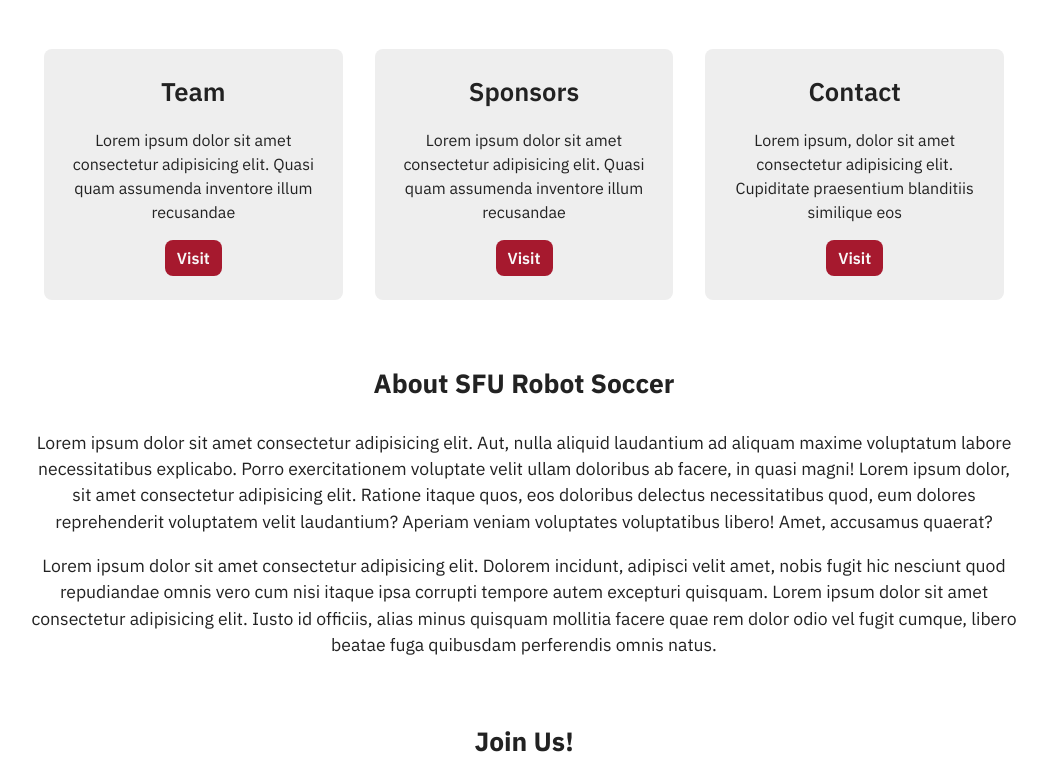
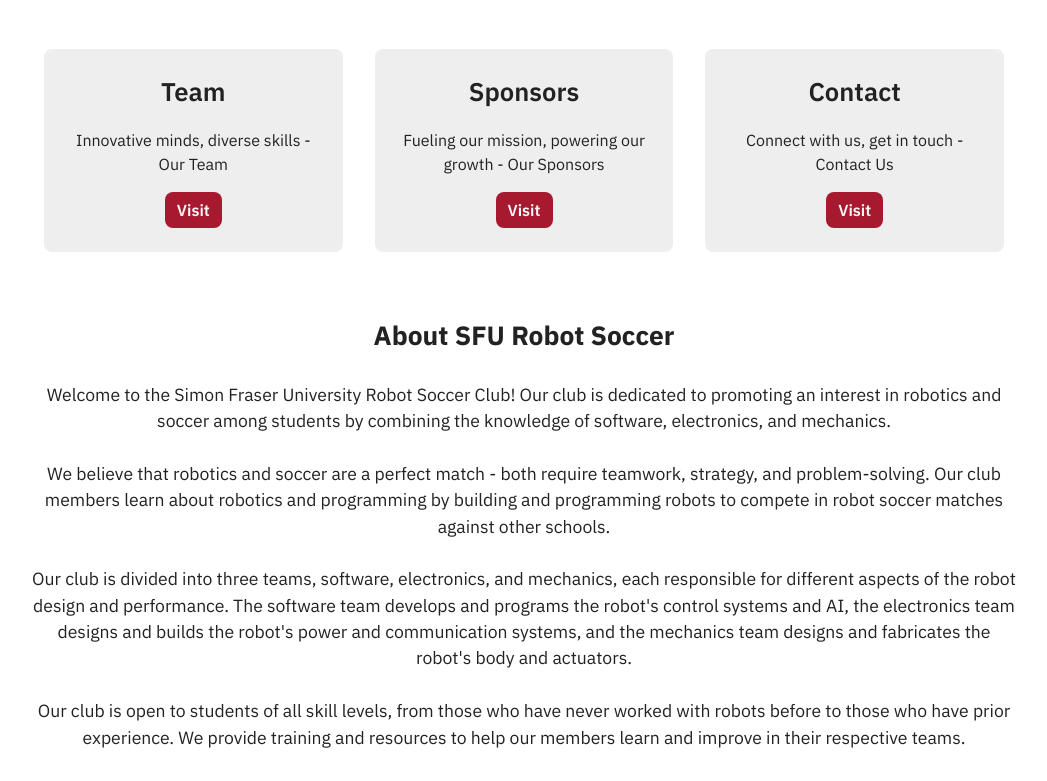
Before and after one commit to tonyma99/sfuskynet.ca, a SvelteKit app: page / in a window 1280 px wide. Shown: the part 766-1547 px from the top of the page, without its empty margins (116-1163 px from the left). Built offline with nearby package versions, Linux system fonts and the light colour scheme.

Commit message:
Replace placeholder text

```diff
--- a/src/routes/+page.svelte
+++ b/src/routes/+page.svelte
@@ -4,17 +4,17 @@
     const cards = [
         {
             heading: 'Team',
-            description: 'Lorem ipsum dolor sit amet consectetur adipisicing elit. Quasi quam assumenda inventore illum recusandae',
+            description: 'Innovative minds, diverse skills - Our Team',
             page: '/team',
         },
         {
             heading: 'Sponsors',
-            description: 'Lorem ipsum dolor sit amet consectetur adipisicing elit. Quasi quam assumenda inventore illum recusandae',
+            description: 'Fueling our mission, powering our growth - Our Sponsors',
             page: '/sponsors',
         },
         {
             heading: 'Contact',
-            description: 'Lorem ipsum, dolor sit amet consectetur adipisicing elit. Cupiditate praesentium blanditiis similique eos',
+            description: 'Connect with us, get in touch - Contact Us',
             page: '/contact',
         },
     ];
@@ -38,13 +38,22 @@
 
     <div class="section section--about">
         <h3>About SFU Robot Soccer</h3>
-        <p>Lorem ipsum dolor sit amet consectetur adipisicing elit. Aut, nulla aliquid laudantium ad aliquam maxime voluptatum labore necessitatibus explicabo. Porro exercitationem voluptate velit ullam doloribus ab facere, in quasi magni! Lorem ipsum dolor, sit amet consectetur adipisicing elit. Ratione itaque quos, eos doloribus delectus necessitatibus quod, eum dolores reprehenderit voluptatem velit laudantium? Aperiam veniam voluptates voluptatibus libero! Amet, accusamus quaerat?</p>
-        <p>Lorem ipsum dolor sit amet consectetur adipisicing elit. Dolorem incidunt, adipisci velit amet, nobis fugit hic nesciunt quod repudiandae omnis vero cum nisi itaque ipsa corrupti tempore autem excepturi quisquam. Lorem ipsum dolor sit amet consectetur adipisicing elit. Iusto id officiis, alias minus quisquam mollitia facere quae rem dolor odio vel fugit cumque, libero beatae fuga quibusdam perferendis omnis natus.</p>
+        <p>Welcome to the Simon Fraser University Robot Soccer Club! Our club is dedicated to promoting an interest in robotics and soccer among students by combining the knowledge of software, electronics, and mechanics.<br>
+            <br>
+            We believe that robotics and soccer are a perfect match - both require teamwork, strategy, and problem-solving. Our club members learn about robotics and programming by building and programming robots to compete in robot soccer matches against other schools.<br>
+            <br>
+            Our club is divided into three teams, software, electronics, and mechanics, each responsible for different aspects of the robot design and performance. The software team develops and programs the robot's control systems and AI, the electronics team designs and builds the robot's power and communication systems, and the mechanics team designs and fabricates the robot's body and actuators.<br>
+            <br>
+            Our club is open to students of all skill levels, from those who have never worked with robots before to those who have prior experience. We provide training and resources to help our members learn and improve in their respective teams.<br>
+            <br>
+            We participate in various local, regional, and national robotics competitions and events throughout the year, where we get to showcase our robots and compete against other teams. We also hold regular meetings and practice sessions, where we work on building and programming our robots, as well as refining our strategies for competition.<br>
+            <br>
+            We are more than just a robotics club, we are a community of students who share a passion for robotics and soccer. We encourage and support each other to learn, grow, and succeed. Join us today and be part of a winning team!</p>
     </div>
 
     <div class="section section--join">
         <h3>Join Us!</h3>
-        <p>Lorem ipsum dolor sit amet consectetur adipisicing elit. Quas, nostrum. Culpa odio assumenda ipsam eos? Quas animi, debitis voluptates fuga veniam commodi architecto enim ab. Illo dolor asperiores quod atque.</p>
+        <p>Are you interested in robotics and soccer? Do you want to be part of a winning team? Then come and join us at the Simon Fraser University Robot Soccer Club! We are always looking for new members to join our software, electronics, and mechanics teams. We provide training and resources to help our members learn and improve, and we participate in various local, regional, and national robotics competitions and events throughout the year. Join us today and experience the excitement of building and programming robots to compete in robot soccer matches!</p>
         <div class="join--button_container"><a class="join--button join--join_button" href="https://go.sfss.ca/clubs/721/info">Join Us</a></div>
     </div>
 </div>
--- a/src/routes/contact/+page.svelte
+++ b/src/routes/contact/+page.svelte
@@ -29,7 +29,7 @@
 <div class="main--content">
     <div class="section--intro">
         <h1>Contact</h1>
-        <p>Lorem ipsum dolor sit amet consectetur, adipisicing elit. Voluptates reprehenderit eius dignissimos molestias optio nulla et voluptate rerum perferendis! Nesciunt aliquid unde sequi ducimus beatae eius fugiat odit illo sapiente.</p>
+        <p>Our contact form is an easy and convenient way for you to get in touch with us. Simply fill out the form with your name, email address, and message, and we will respond to you as soon as possible. Whether you have a question, comment, or concern, our contact form is the quickest way to reach us.</p>
     </div>
 
     <div class="section--main">
--- a/src/routes/sponsors/+page.svelte
+++ b/src/routes/sponsors/+page.svelte
@@ -20,7 +20,7 @@
 <div class="main--content">
     <div class="section--intro">
         <h1>Sponsors</h1>
-        <p>Lorem ipsum dolor sit amet consectetur adipisicing elit. Nostrum accusamus, eaque voluptatibus ad fugit incidunt velit eum cupiditate itaque rerum hic doloribus cum earum sed modi delectus illo exercitationem adipisci!</p>
+        <p>The sponsors section of our website recognizes and thanks the companies and organizations that have generously supported us. Their contributions have allowed us to continue our mission and provide valuable services to our community. We appreciate their support and encourage our audience to support these sponsors in return.</p>
     </div>
 
     <div class="section--gold_sponsors">
--- a/src/routes/team/+page.svelte
+++ b/src/routes/team/+page.svelte
@@ -123,7 +123,7 @@
         margin-top: 4rem;
     }
 
-    .section--execs h3 {
+    h3 {
         font-size: 2em;
     }
 </style>
```
